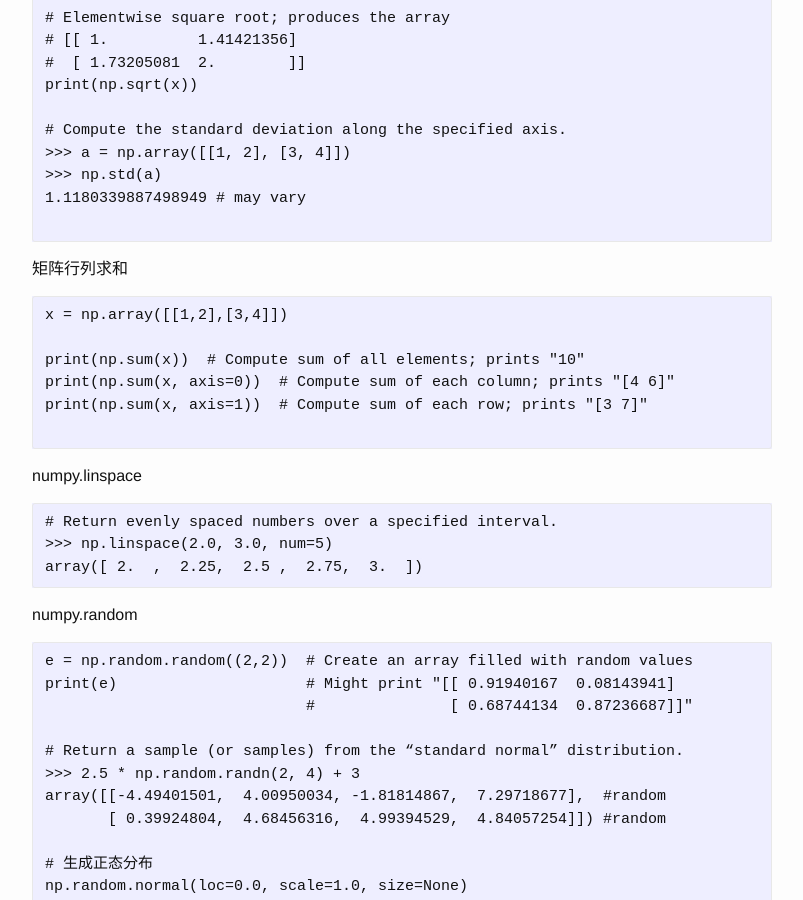
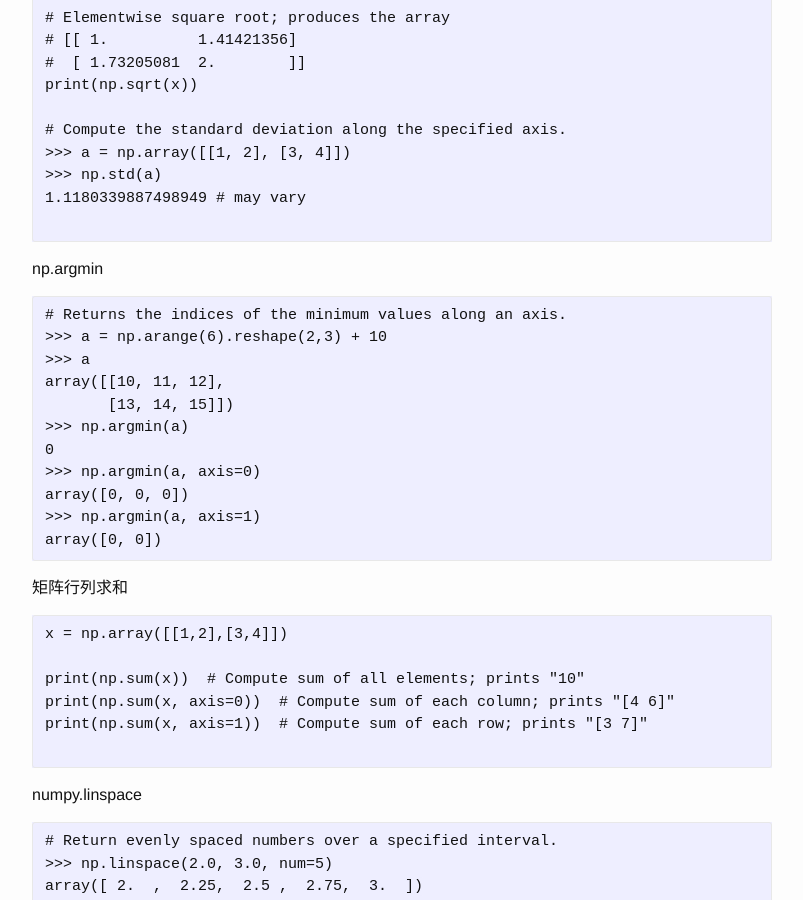
Before and after one commit to josephstalin117/josephstalin117.github.io, a Jekyll site: the page built from _posts/2018-3-3-numpy.markdown, in a window 1280 px wide and 900 px high, scrolled down 5729 px. Shown: the whole window, without its empty margins (238-1041 px from the left). Built offline with Jekyll 4.4.1, drawn with Linux system fonts in a browser that asks for light colours.

Commit message:
add argmin

````diff
--- a/_posts/2018-3-3-numpy.markdown
+++ b/_posts/2018-3-3-numpy.markdown
@@ -260,6 +260,21 @@ print(np.sqrt(x))
 >>> np.std(a)
 1.1180339887498949 # may vary
 
+```
+
+np.argmin
+```
+# Returns the indices of the minimum values along an axis.
+>>> a = np.arange(6).reshape(2,3) + 10
+>>> a
+array([[10, 11, 12],
+       [13, 14, 15]])
+>>> np.argmin(a)
+0
+>>> np.argmin(a, axis=0)
+array([0, 0, 0])
+>>> np.argmin(a, axis=1)
+array([0, 0])
 ```
 
 矩阵行列求和
````
